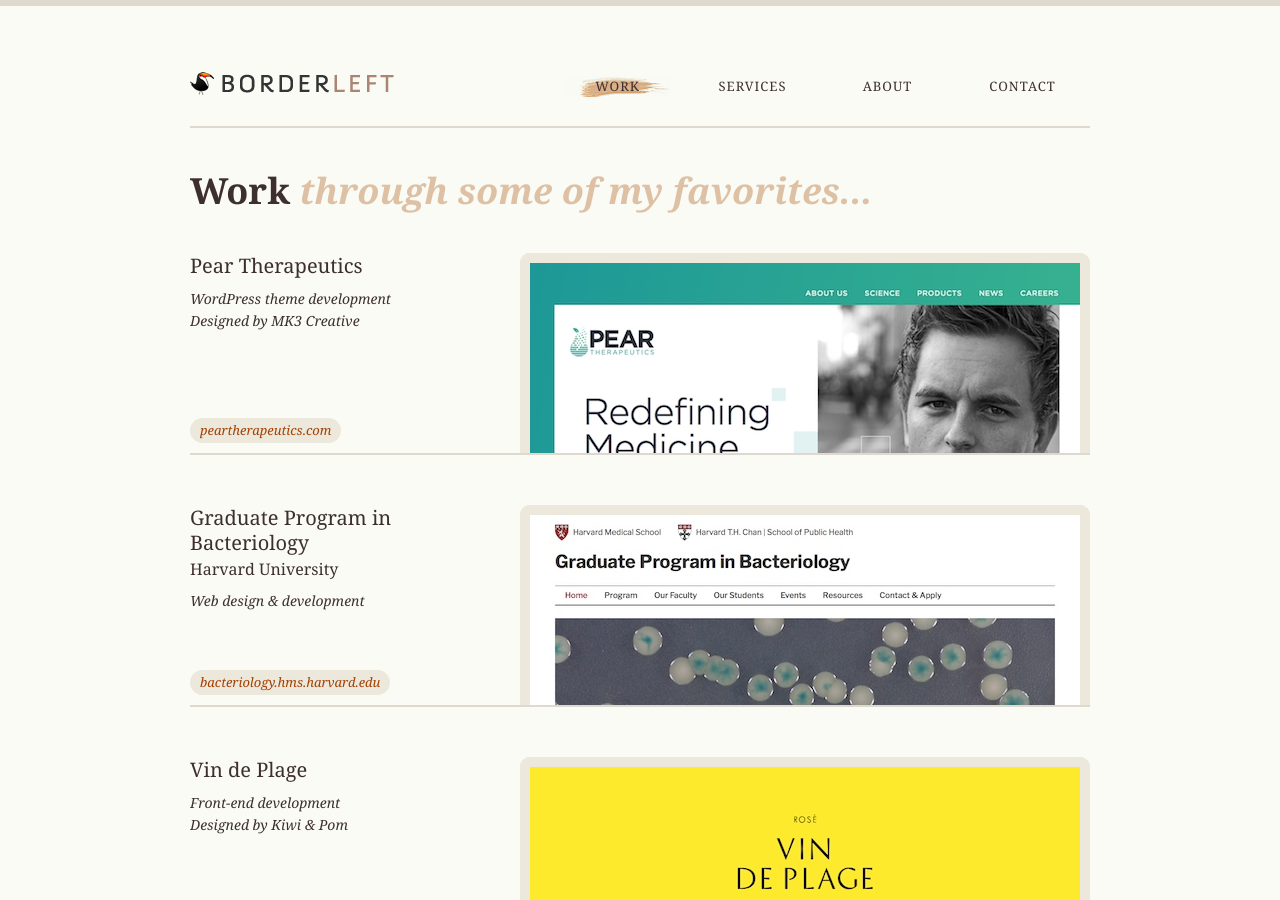
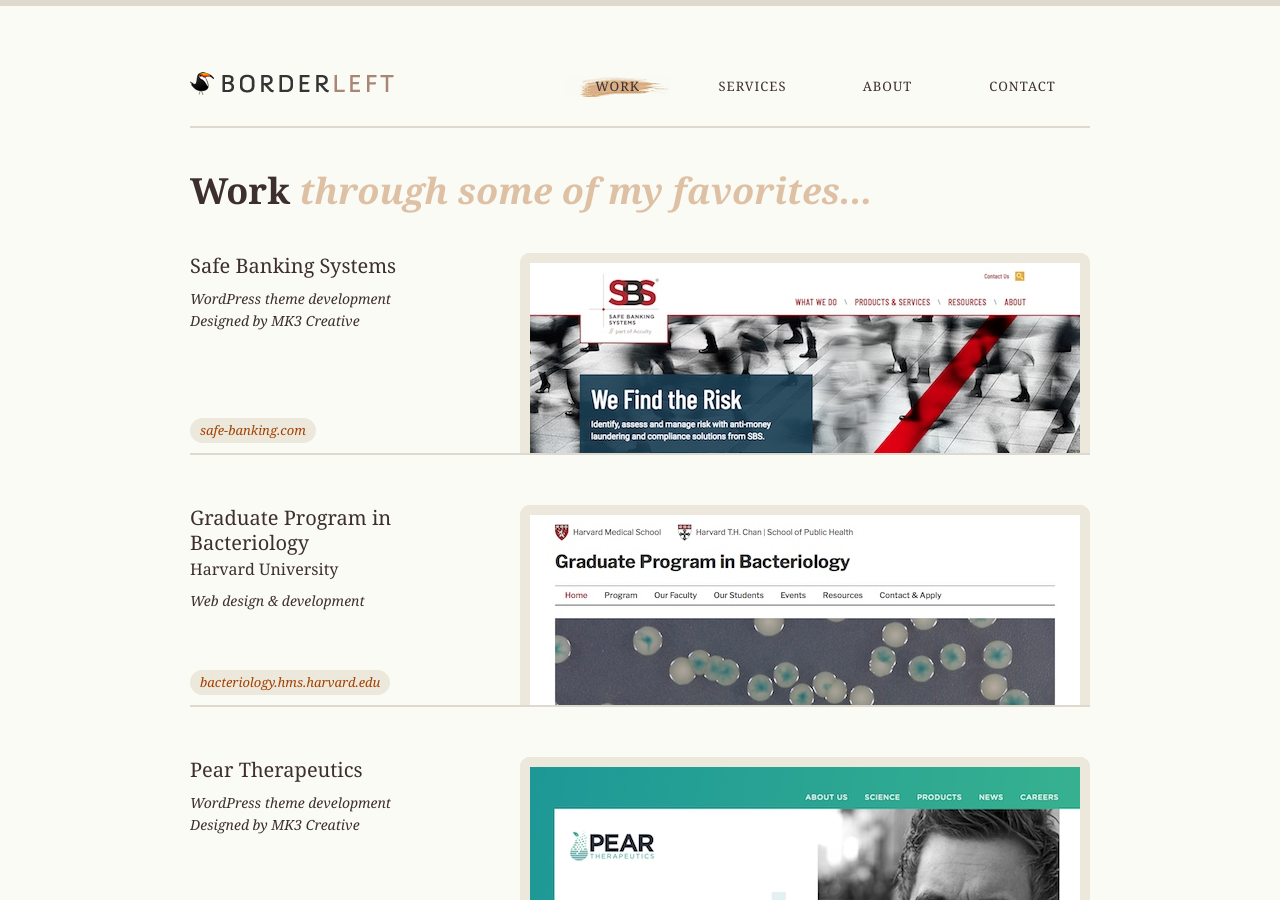
Before and after one commit to borderleft/borderleft.github.io, a Jekyll site: the page built from work/index.html, in a window 1280 px wide and 900 px high. Built offline with Jekyll 4.4.1, drawn with Linux system fonts in a browser that asks for light colours.

Commit message:
Add project

```diff
--- a/work/index.html
+++ b/work/index.html
@@ -9,12 +9,12 @@
 <ul class="projects">
     <li>
         <div class="image">
-            <a href="http://peartherapeutics.com/"><img src="/assets/img/work/pear-1.jpg" alt=""></a>
+            <a href="http://safe-banking.com/"><img src="/assets/img/work/sbs-1.jpg" alt=""></a>
         </div>
         <div class="info">
-            <h2>Pear Therapeutics</h2>
+            <h2>Safe Banking Systems</h2>
             <p class="meta">WordPress theme development <br> Designed by MK3 Creative</p>
-            <p class="link"><a href="http://peartherapeutics.com/"><span>peartherapeutics.com</span></a></p>
+            <p class="link"><a href="http://safe-banking.com/"><span>safe-banking.com</span></a></p>
         </div>
     </li>
     <li>
@@ -25,6 +25,16 @@
             <h2>Graduate Program in Bacteriology<br> <span>Harvard University</span></h2>
             <p class="meta">Web design &amp; development</a></p>
             <p class="link"><a href="http://bacteriology.hms.harvard.edu/"><span>bacteriology.hms.harvard.edu</span></a></p>
+        </div>
+    </li>
+    <li>
+        <div class="image">
+            <a href="http://peartherapeutics.com/"><img src="/assets/img/work/pear-1.jpg" alt=""></a>
+        </div>
+        <div class="info">
+            <h2>Pear Therapeutics</h2>
+            <p class="meta">WordPress theme development <br> Designed by MK3 Creative</p>
+            <p class="link"><a href="http://peartherapeutics.com/"><span>peartherapeutics.com</span></a></p>
         </div>
     </li>
     <li>
```
Also changed, not shown: assets/img/work/sbs-1.jpg (added).
